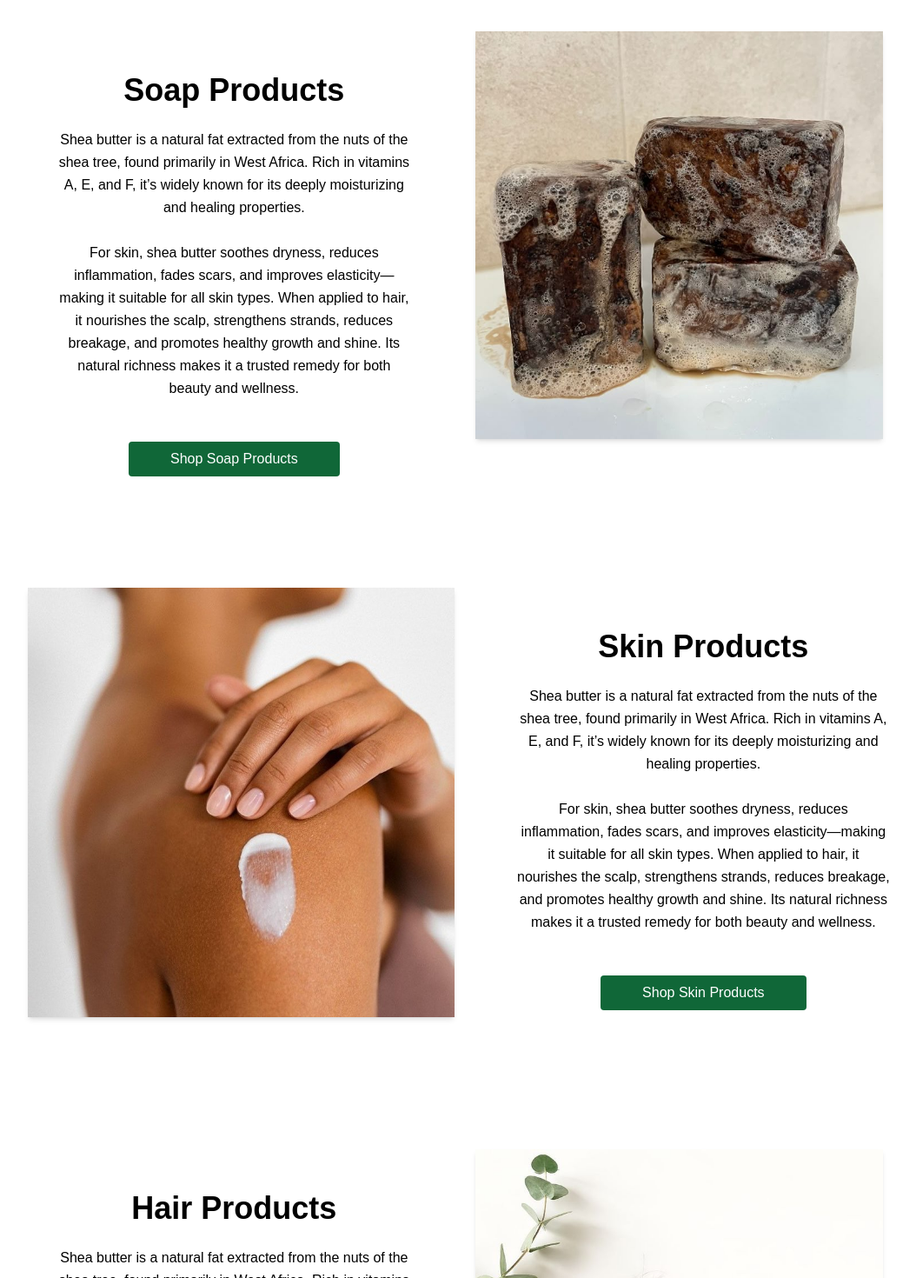
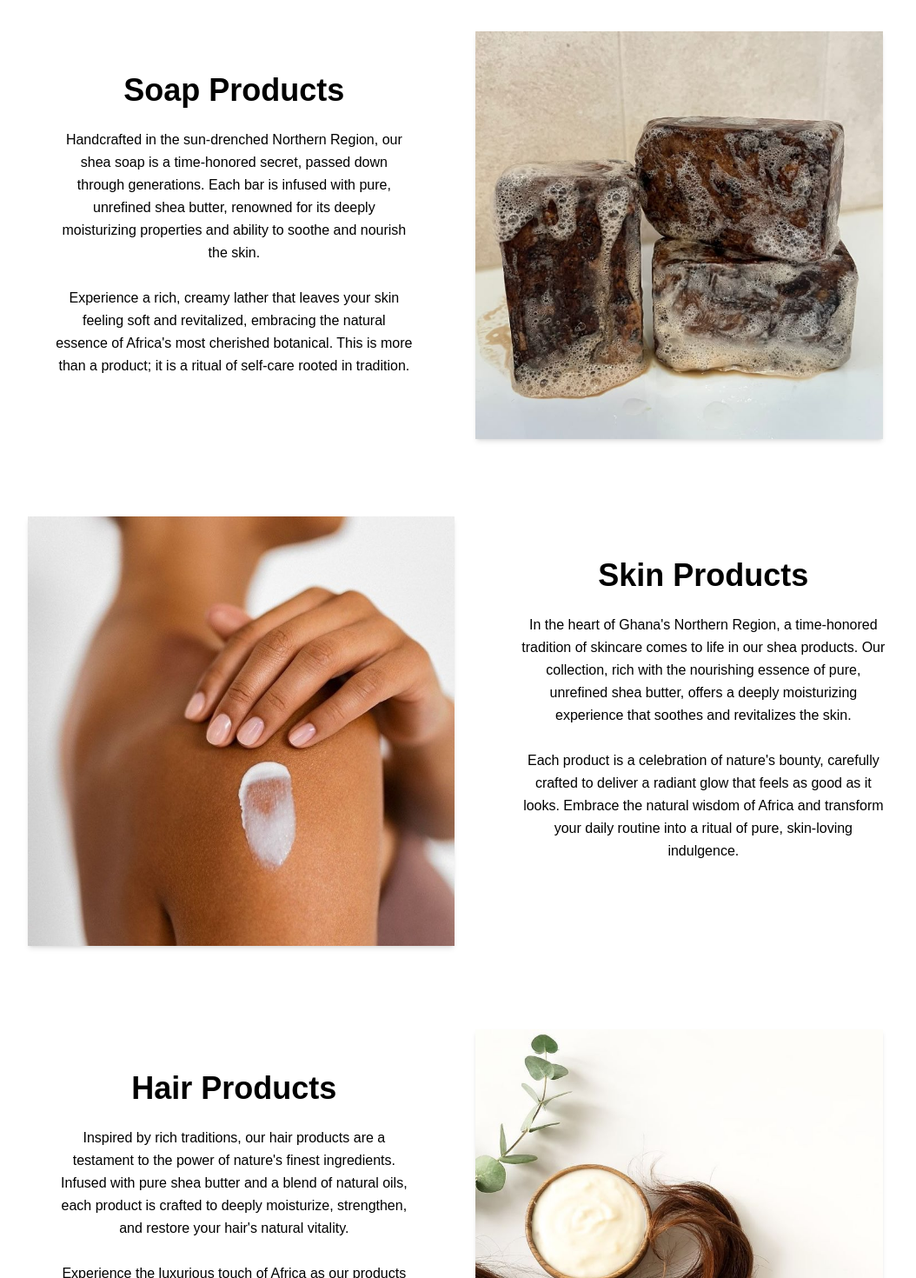
Before and after one commit to Sally1485/sadia_sheabutter, a React (Vite) app: page / in a window 1280 px wide. Shown: the part 1330-2800 px from the top of the page at 87% size, without its empty margins (96-1150 px from the left). Built offline with nearby package versions, Linux system fonts and the light colour scheme.

Commit message:
changes to products page

```diff
--- a/src/Pages/About.jsx
+++ b/src/Pages/About.jsx
@@ -41,7 +41,7 @@ export default function About() {
         }}>
         <div className='bg-black inset-0 opacity-60 absolute'></div>
         <div className="pt-54 md:pt-72 w-full  flex flex-col  items-center justify-center ">
-          <h1 className=" text-3xl md:text-8xl text-white font-bold text-center relative z-10 "data-aos="fade-right">About Us</h1>
+          <h1 className=" text-3xl md:text-8xl text-white font-bold text-center relative z-10 " data-aos="fade-right">About Us</h1>
         </div>
       </div>
 
@@ -138,7 +138,7 @@ export default function About() {
               </div>
               <p className=' text-center leading-relaxed p-2' >Our vision is to become a leading force in value addition within the agricultural and manufacturing sectors. We aim to drive innovation through sustainable and efficient practices. Our commitment to quality ensures products that meet both local and international standards. Through our work, we strive to make a meaningful impact across the entire value chain.</p>
             </div>
-            <div className='md:w-1/2 shadow-lg bg-Green text-white p-2.5 hover:scale-105 transition'data-aos="zoom-out-right">
+            <div className='md:w-1/2 shadow-lg bg-Green text-white p-2.5 hover:scale-105 transition' data-aos="zoom-out-right">
               <div className='flex flex-row justify-center items-center gap-2 '>
                 <div><Goal className='size-10 text-white' /></div>
                 <h2 className='text-2xl font-bold  text-center p-2 '>Our Mission</h2>
--- a/src/Pages/Home.jsx
+++ b/src/Pages/Home.jsx
@@ -10,6 +10,7 @@ import BgImage6 from '../assets/images/hair.jpg';
 import BgImage7 from '../assets/images/skin1.jpg';
 import BgImage8 from '../assets/images/soap.jpg';
 import { Link } from "react-router";
+import { useLocation } from "react-router";
 // import './index.css'
 import SubmitButton from "../components/SubmitButton";
 // Supports weights 200-900
@@ -21,7 +22,7 @@ import "aos/dist/aos.css";
 
 
 
-export default function Home() {
+export default function Home({ onCategoryChange }) {
   // Images on the hero section
   const images = [
     BgImage1,
@@ -31,6 +32,17 @@ export default function Home() {
   ];
 
   const [currentIndex, setCurrentIndex] = useState(0);
+
+  const location = useLocation();
+  const queryParams = new URLSearchParams(location.search);
+  const category = queryParams.get("category");
+
+  // useEffect(() => {
+  //   if (category) {
+  //     onCategoryChange(category);
+  //   }
+  // }, [category]);
+
 
   useEffect(() => {
     Aos.init({ duration: 1000, once: true });
@@ -53,7 +65,7 @@ export default function Home() {
         <div className="h-full w-full bg-black/40 flex flex-col  items-center justify-center  ">
           <h1 className="text-white text-3xl md:text-4xl text-center font-bold pt-20 md:pt-8 " data-aos="fade-right">Beauty Rooted in Nature</h1>
           <p className="italic text-brown text-center mt-4 text-sm md:text-xl handwritten " data-aos="fade-left">Raw. Pure. Powerful. Shea butter for everyday glow</p>
-          <Link to={'/shop'} className="mt-6" data-aos="fade-down"> <SubmitButton title={"Shop Now"}  /> </Link>
+          <Link to={'/shop'} className="mt-6" data-aos="fade-down"> <SubmitButton title={"Shop Now"} /> </Link>
         </div>
       </div>
 
@@ -62,7 +74,7 @@ export default function Home() {
         <div className="max-w-4xl mx-auto px-4 text-center">
           <h2 className="text-3xl md:text-4xl font-bold mb-6 text-brown" data-aos="fade-down">About Us</h2>
           <p className="text-sm md:text-base  leading-relaxed" data-aos="zoom-in">
-            At <span className="font-bold"  >Khalimatu Sadia Enterprise</span>, our journey with shea butter is both personal and rooted in rich tradition.
+            At <span className="font-bold">Khalimatu Sadia Enterprise</span>, our journey with shea butter is both personal and rooted in rich tradition.
             Founded by <span className="font-bold">Mrs. Sadia Alidu</span>—a physically challenged educator and entrepreneur—inspired by generations of women in agro-processing,
             our business is committed to crafting pure, handcrafted shea butter and its by-products.
             <br /><br />
@@ -86,30 +98,27 @@ export default function Home() {
           <div className="md:w-1/2 flex flex-col md:items-center md:justify-center px-4 md:px-8 py-12">
             <h2 className="text-3xl md:text-4xl font-bold text-center mb-6" data-aos="fade-left">Soap Products</h2>
             <p className="text-center text-sm md:text-base leading-relaxed " data-aos="zoom-in">
-              Shea butter is a natural fat extracted from the nuts of the shea tree, found primarily in West Africa.
-              Rich in vitamins A, E, and F, it’s widely known for its deeply moisturizing and healing properties.
+              Handcrafted in the sun-drenched Northern Region, our shea soap is a time-honored secret, passed down through generations. Each bar is infused with pure, unrefined shea butter, renowned for its deeply moisturizing properties and ability to soothe and nourish the skin.
               <br /><br />
-              For skin, shea butter soothes dryness, reduces inflammation, fades scars, and improves elasticity—making it suitable for all skin types.
-              When applied to hair, it nourishes the scalp, strengthens strands, reduces breakage, and promotes healthy growth and shine.
-              Its natural richness makes it a trusted remedy for both beauty and wellness.
+              Experience a rich, creamy lather that leaves your skin feeling soft and revitalized, embracing the natural essence of Africa's most cherished botanical. This is more than a product; it is a ritual of self-care rooted in tradition.
             </p>
             <div className="md:mt-8" data-aos="fade-right">
               {/* Responsivenss button for Medium screens */}
-              <Link to={`/shop?category=${encodeURIComponent('Soap Products')}`}>
+              {/* <Link to="/shop" onClick={() => onCategoryChange('Soap Products')}>
                 <FilterrButton title="Shop Soap Products" className={'hidden md:flex'} />
-              </Link>
+              </Link> */}
             </div>
           </div>
 
           {/* Soap product image */}
           <div className="md:w-1/2">
-            <img src={BgImage8} alt="" className="w-full bg-white shadow-md " data-aos="fade-right" />
+            <img src={BgImage8} alt="soap image" className="w-full bg-white shadow-md " data-aos="fade-right" />
           </div>
           <div className="md:mt-8" data-aos="fade-right">
             {/* Responsiveness button for small screens */}
-            <Link to={`/shop?category=${encodeURIComponent('Soap Products')}`}>
+            {/* <Link to={`/shop?category=${encodeURIComponent('Soap Products')}`}>
               <FilterrButton title="Shop Soap Products" className={'md:hidden ml-22 mt-8 '} />
-            </Link>
+            </Link> */}
           </div>
         </div>
 
@@ -119,30 +128,27 @@ export default function Home() {
           <div className="md:w-1/2" >
             {/* skin product image */}
 
-            <img src={BgImage7} alt="" className="w-full bg-white shadow-md " data-aos="fade-right" />
+            <img src={BgImage7} alt="body skin image" className="w-full bg-white shadow-md " data-aos="fade-right" />
           </div>
           <div className="md:w-1/2 flex flex-col md:items-center md:justify-center px-4 md:px-8 py-12">
             <h2 className="hidden md:flex text-3xl md:text-4xl font-bold text-center mb-6">Skin Products</h2>
             <p className="text-center text-sm md:text-base leading-relaxed " data-aos="zoom-in">
-              Shea butter is a natural fat extracted from the nuts of the shea tree, found primarily in West Africa.
-              Rich in vitamins A, E, and F, it’s widely known for its deeply moisturizing and healing properties.
+              In the heart of Ghana's Northern Region, a time-honored tradition of skincare comes to life in our shea products. Our collection, rich with the nourishing essence of pure, unrefined shea butter, offers a deeply moisturizing experience that soothes and revitalizes the skin.
               <br /><br />
-              For skin, shea butter soothes dryness, reduces inflammation, fades scars, and improves elasticity—making it suitable for all skin types.
-              When applied to hair, it nourishes the scalp, strengthens strands, reduces breakage, and promotes healthy growth and shine.
-              Its natural richness makes it a trusted remedy for both beauty and wellness.
+              Each product is a celebration of nature's bounty, carefully crafted to deliver a radiant glow that feels as good as it looks. Embrace the natural wisdom of Africa and transform your daily routine into a ritual of pure, skin-loving indulgence.
             </p>
 
-            <div className="md:mt-8"data-aos="fade-right">
-              <Link to={`/shop?category=${encodeURIComponent('Skin Products')}`}>
+            <div className="md:mt-8" data-aos="fade-right">
+              {/* <Link to={`/shop?category=${encodeURIComponent('Skin Products')}`}> */}
                 {/* Responsiveness button for medium screens */}
-                <FilterrButton title="Shop Skin Products" className={'hidden md:flex'} />
-              </Link>
+                {/* <FilterrButton title="Shop Skin Products" className={'hidden md:flex'} /> */}
+              {/* </Link> */}
             </div>
             <div className="md:mt-8" data-aos="fade-right" >
               {/* Responsiveness button for small screens */}
-              <Link to={`/shop?category=${encodeURIComponent('Skin Products')}`}>
+              {/* <Link to={`/shop?category=${encodeURIComponent('Skin Products')}`}>
                 <FilterrButton title="Shop Skin Products" className={'md:hidden ml-22 mt-8'} />
-              </Link>
+              </Link> */}
             </div>
           </div>
         </div>
@@ -153,31 +159,28 @@ export default function Home() {
             <h2 className="text-3xl md:text-4xl font-bold text-center mb-6" data-aos="fade-left">Hair Products</h2>
 
             <p className="text-center text-sm md:text-base leading-relaxed " data-aos="zoom-in">
-              Shea butter is a natural fat extracted from the nuts of the shea tree, found primarily in West Africa.
-              Rich in vitamins A, E, and F, it’s widely known for its deeply moisturizing and healing properties.
+              Inspired by rich traditions, our hair products are a testament to the power of nature's finest ingredients. Infused with pure shea butter and a blend of natural oils, each product is crafted to deeply moisturize, strengthen, and restore your hair's natural vitality.
               <br /><br />
-              For skin, shea butter soothes dryness, reduces inflammation, fades scars, and improves elasticity—making it suitable for all skin types.
-              When applied to hair, it nourishes the scalp, strengthens strands, reduces breakage, and promotes healthy growth and shine.
-              Its natural richness makes it a trusted remedy for both beauty and wellness.
+              Experience the luxurious touch of Africa as our products transform dry, brittle hair into a cascade of soft, manageable, and beautifully nourished locks. It's more than just hair care; it's a celebration of natural beauty, rooted in the earth's most powerful secrets.
             </p>
 
             <div className="md:mt-8" data-aos="fade-right">
               {/* Responsiveness button for medium screens */}
-              <Link to={`/shop?category=${encodeURIComponent('Hair Products')}`}>
+              {/* <Link to={`/shop?category=${encodeURIComponent('Hair Products')}`}>
                 <FilterrButton title="Shop Hair Products" className={'hidden md:flex'} />
-              </Link>
+              </Link> */}
             </div>
           </div>
 
           {/* hair products image */}
           <div className="md:w-1/2">
-            <img src={BgImage6} alt="" className="w-full bg-white shadow-md" data-aos="fade-right" />
+            <img src={BgImage6} alt="hair image" className="w-full bg-white shadow-md" data-aos="fade-right" />
           </div>
 
           <div className="md:mt-8" data-aos="fade-right">
-            <Link to={`/shop?category=${encodeURIComponent('Hair Products')}`}>
+            {/* <Link to={`/shop?category=${encodeURIComponent('Hair Products')}`}>
               <FilterrButton title="Shop Hair Products" className={'md:hidden ml-22 mt-6'} />
-            </Link>
+            </Link> */}
           </div>
         </div>
       </section>
--- a/src/components/NavBar.jsx
+++ b/src/components/NavBar.jsx
@@ -23,13 +23,13 @@ export default function Navbar() {
             <nav className=" fixed top-0 left-0 right-0 z-50 bg-Green text-white shadow-md flex items-center justify-between px-4 md:px-10 py-2">
 
                 <div className="flex items-center" ><Link to={'/'}>
-                    <img src={LogoImage} alt="" className="w-20 h-20 object-cover bg-white rounded-full" data-aos="fade-right" />
+                    <img src={LogoImage} alt="company's logo" className="w-20 h-20 object-cover bg-white rounded-full"/>
                 </Link>
                 </div>
 
                 <div className="flex space-x-8 font-medium uppercase">
                     {/* Desktop Menu */}
-                    <div className="hidden md:flex items-center space-x-8 font-medium uppercase" data-aos="fade-left">
+                    <div className="hidden md:flex items-center space-x-8 font-medium uppercase" >
                         <Link to={'/'} className="hover:text-amber-300">Home</Link>
                         <Link to={'/shop'} className="hover:text-amber-300">Shop</Link>
                         <Link to={'/about'} className="hover:text-amber-300">Our Story</Link>
--- a/src/components/SalesCard.jsx
+++ b/src/components/SalesCard.jsx
@@ -12,8 +12,8 @@ export default function SalesCard({ id, salesImage, name, price, category }) {
         <img src={salesImage} alt="product image" className='w-full h-[250px] rounded' />
       </div>
       <div className='flex gap-4 flex-col ml-4  justify-between md:p-4'>
+        <p className="text-sm text-gray-500">{category}</p>
         <h2 className='text-lg  '>{name}</h2>
-        <p className="text-sm text-gray-500">{category}</p>
         <p className='font-light '>Gh₵ {price}.00</p>
       </div>
       <div className='flex md:justify-center  pb-4'>
```
Also changed, not shown: src/Pages/Contact.jsx (+11 -4 lines), src/components/Footer.jsx (+4 -5 lines), src/Pages/CartPage.jsx (line endings or trailing spaces). Lines whose indentation alone changed are shown as unchanged.
